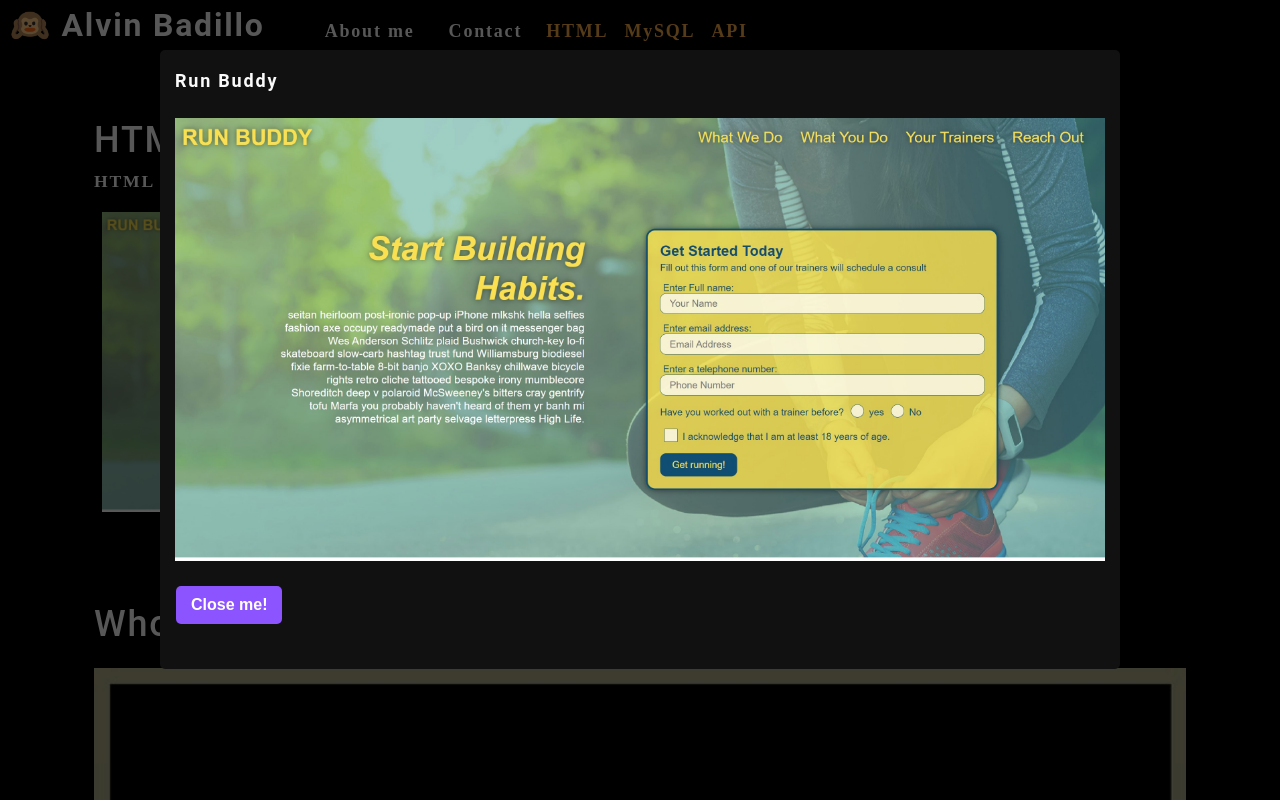
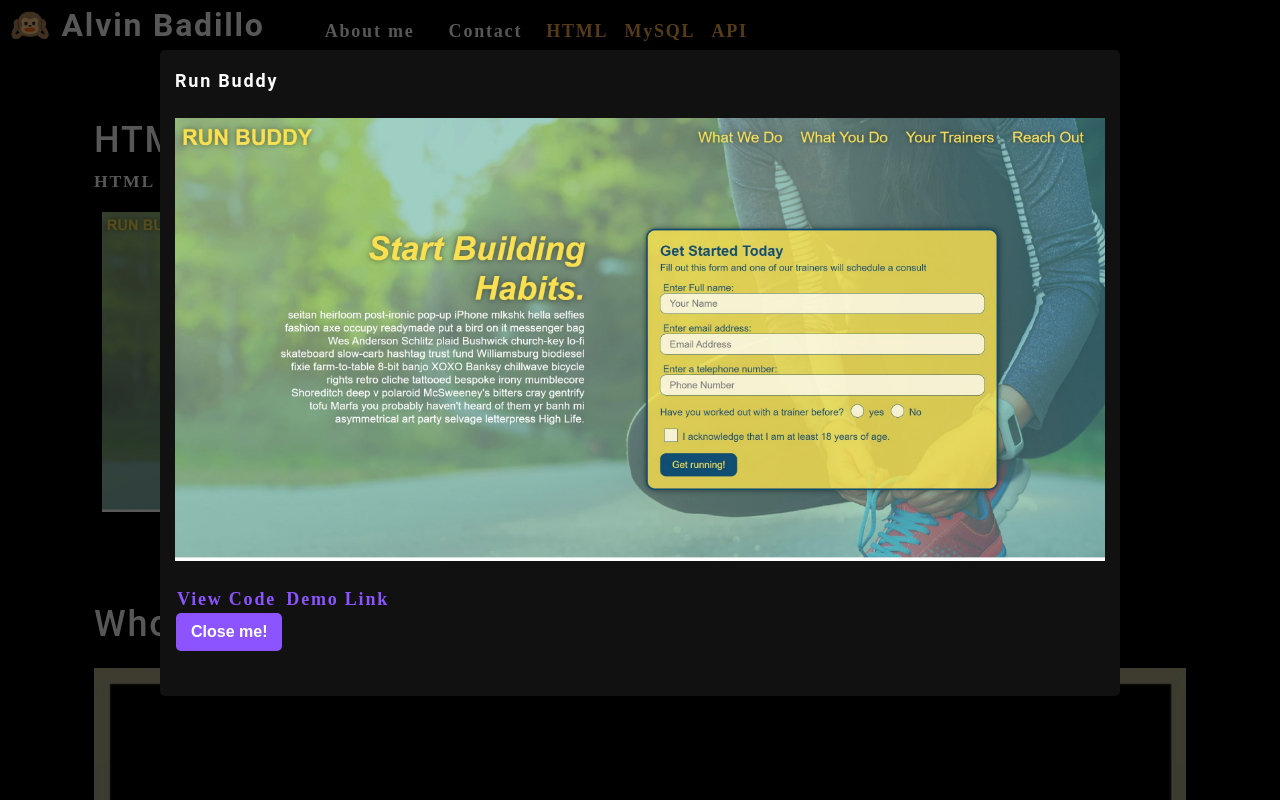
Before and after one commit to defhook/portfolio-react, a React (Create React App) app: page / in a window 1280 px wide. Both pictures are taken after a click on the picture 416 px from the left and 361 px from the top of the page. Shown: the top 800 px of the page. Built offline with nearby package versions, Linux system fonts and the light colour scheme.

Commit message:
links show on modal

```diff
--- a/src/components/Modal/index.js
+++ b/src/components/Modal/index.js
@@ -3,7 +3,7 @@ import React from "react";
 
 
 const Modal = ({ onClose, currentPhoto }) => {
-  const { name, category, description, index } = currentPhoto;
+  const { name, category, description, index, deploy, repo } = currentPhoto;
   return (
     //JSX
     <div className="modalBackdrop">
@@ -11,6 +11,10 @@ const Modal = ({ onClose, currentPhoto }) => {
         <h3 className="modalTitle">{name}</h3>
         <img src={require(`../../assets/screenshots/${category}/${index}.jpg`)} alt="me" />
         <p>{description}</p>
+         <a href={repo} target="_blank"  rel="noreferrer"> View Code</a>
+
+         <a href={deploy} target="_blank"  rel="noreferrer"> Demo Link</a>
+         <br/>
         <button onClick={onClose} type="button">Close me!</button>
       </div>
     </div>
--- a/src/components/PortfolioList/index.js
+++ b/src/components/PortfolioList/index.js
@@ -5,7 +5,7 @@ const PortfolioList = ({ category }) => {
   const [isModalOpen, setIsModalOpen] = useState(false);
   const [currentPhoto, setCurrentPhoto] = useState();
 
-  console.log("category");
+  console.log("category", category);
   const [photos] = useState([
     {
       name: "Dinero",
```
